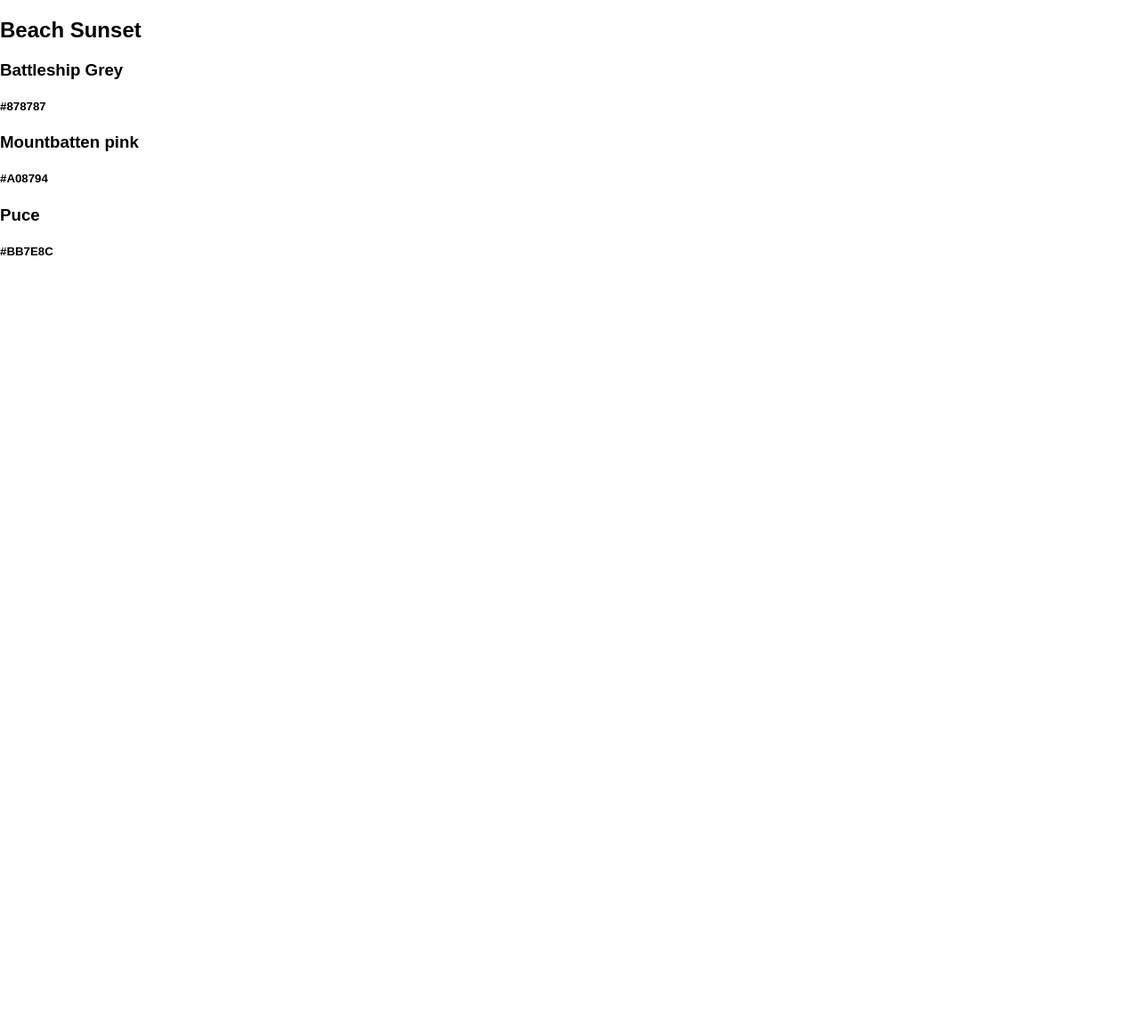
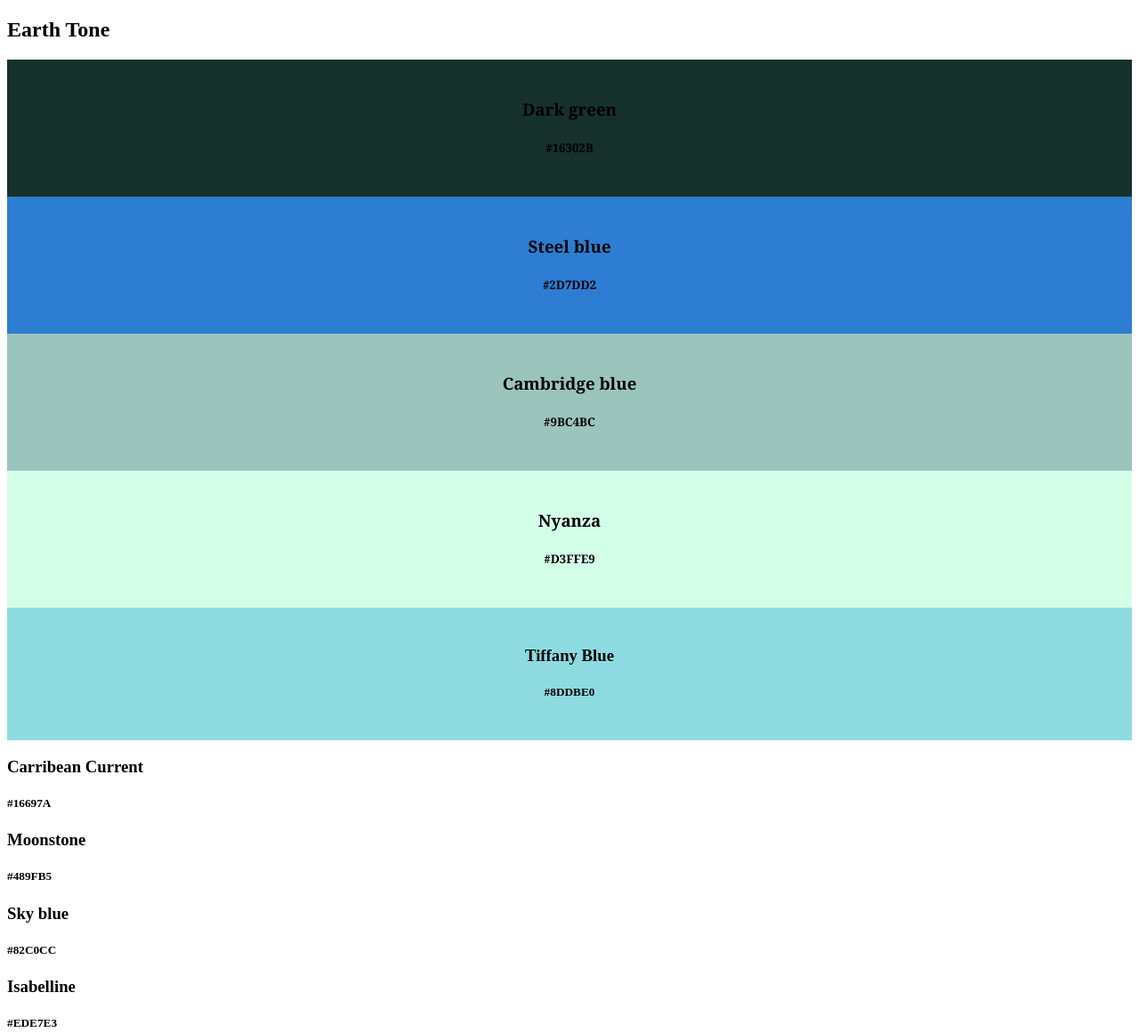
Before and after one commit to Kay678/Kay678.github.io, a plain HTML site: page exercises/color-palettes/index.html in a window 1280 px wide. Shown: the whole page at 89% size. Before the commit the page ends 800 px from the top, so only its background shows below. Drawn offline with Linux system fonts and the light colour scheme.

Commit message:
Color-Palette

```diff
--- /dev/null
+++ b/07-document-flow/css/style.css
@@ -0,0 +1,8 @@
+* {
+    box-sizing: border-box;
+}
+
+body {
+    margin: 0px;
+    font-family: sans-serif;
+}
--- a/exercises/color-palettes/css/style.css
+++ b/exercises/color-palettes/css/style.css
@@ -1,7 +1,34 @@
-* {
-    box-sizing: border-box;
+#p1-c1 {
+    text-align: center;
+    font-family: Cambria, Cochin, Georgia, Times, 'Times New Roman', serif;
+    background-color:#16302B ;
+    padding:24px
 }
-
+#p1-c2{
+    font-family: Cambria, Cochin, Georgia, Times, 'Times New Roman', serif;
+    text-align: center;
+    background-color:#2D7DD2;
+    padding: 24px;
+}
+#p1-c3{
+    font-family: Cambria, Cochin, Georgia, Times, 'Times New Roman', serif;
+    text-align: center;
+    background-color:#9BC4BC ;
+    padding:24px;
+}
+#p1-c4{
+    font-family: Georgia, 'Times New Roman', Times, serif;
+    text-align: center;
+    background-color:#D3ffe9;
+    padding:24px ;
+}
+#p1-c5{
+    font-family: 'Times New Roman', Times, serif;
+    text-align: center;
+    background-color:#8DDBE0;
+    padding: 24px;
+}
+#
 body {
     margin: 0px;
     font-family: sans-serif;
--- a/exercises/color-palettes/index.html
+++ b/exercises/color-palettes/index.html
@@ -7,21 +7,42 @@
         <link href="css/style.css" rel="stylesheet">
     </head>
     <body>
-        <h2 id="palette-1-heading">Beach Sunset</h2>
-        <div id="palette-1-color-1">
-         <h3 id="palette-1-heading-2">
-            Battleship Grey</h3>
-         <h5>#878787</h5>
+        <h2 id="palette-1-heading">Earth Tone</h2>
+        <div id="p1-c1">
+         <h3>Dark green</h3>
+         <h5>#16302B</h5>
         </div>
-        <div id="palette-1-color-2">
-           <h3 id="palette-1-heading-3">
-            Mountbatten pink</h3>
-            <h5>#A08794</h5>
+        <div id="p1-c2">
+           <h3>Steel blue</h3>
+            <h5>#2D7DD2</h5>
         </div>
-        <div id="palette-1-color-3">
-            <h3 id="palette-1-heading-4">
-                Puce</h3>
-            <h5>#BB7E8C</h5>
+        <div id="p1-c3">
+            <h3>Cambridge blue</h3>
+            <h5>#9BC4BC</h5>
+        </div>
+        <div id="p1-c4">
+            <h3>Nyanza</h3>
+            <h5>#D3FFE9</h5>
+        </div>
+        <div id="p1-c5">
+            <h3>Tiffany Blue</h3>
+            <h5>#8DDBE0</h5>
+        </div>
+        <div id="p1-c6">
+            <h3>Carribean Current</h3>
+            <h5>#16697A</h5>
+        </div>
+        <div id="p1-c7">
+            <h3>Moonstone</h3>
+            <h5>#489FB5</h5>
+        </div>
+        <div id="p1-c8">
+            <h3>Sky blue</h3>
+            <h5>#82C0CC</h5>
+        </div>
+        <div id="p1-c9">
+            <h3>Isabelline</h3>
+            <h5>#EDE7E3</h5>
         </div>
     </body>
  </html>
```
Also changed, not shown: 07-document-flow/index.html (added, +21 -0 lines).
